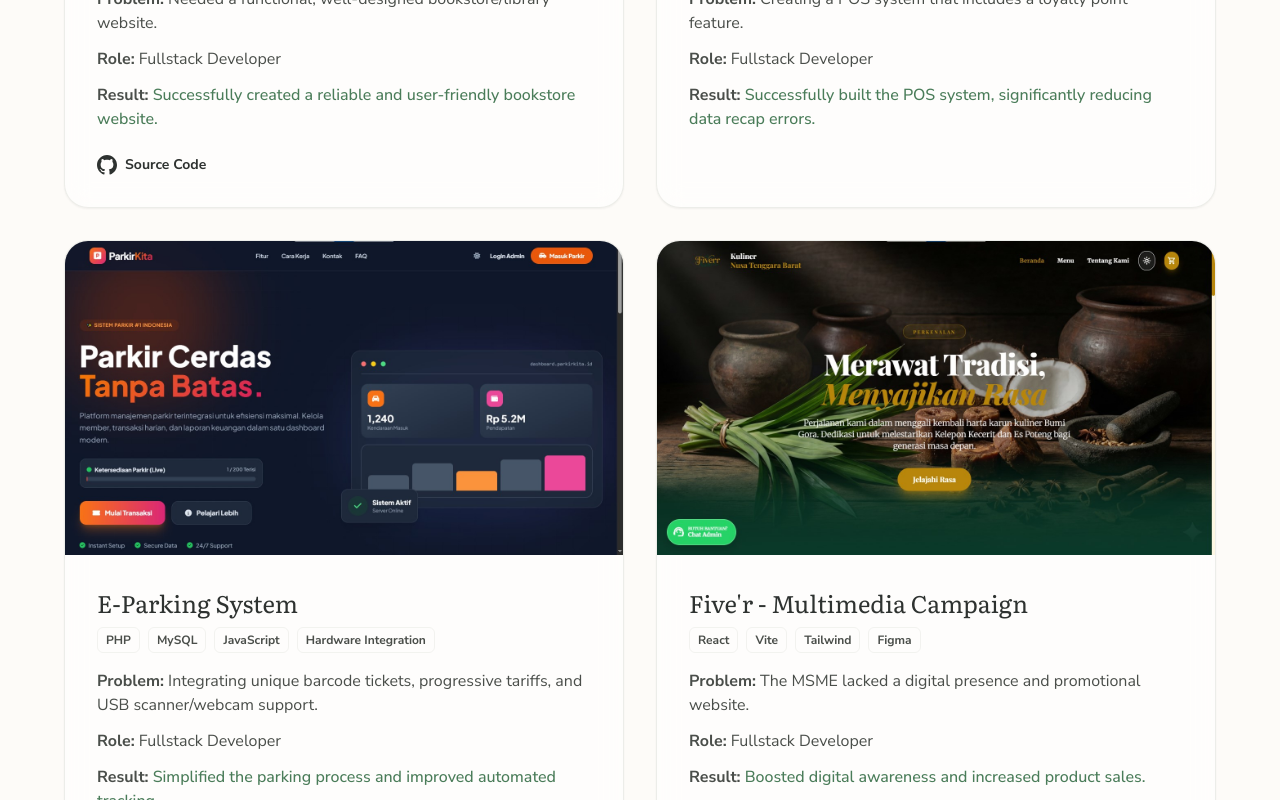
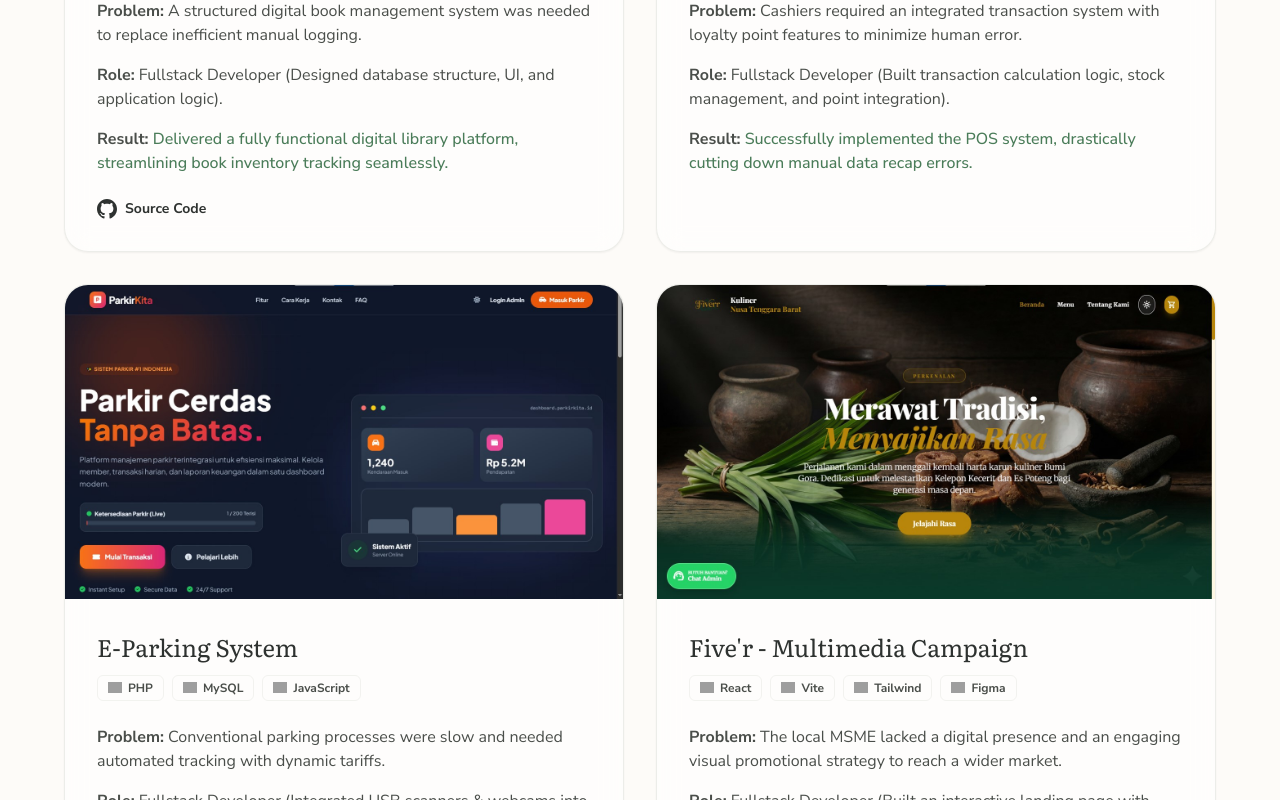
Before and after one commit to kaadutz/portfolio, a React (Vite) app: page / in a window 1280 px wide. Shown: the part 1640-2440 px from the top of the page. Built offline with nearby package versions, Linux system fonts and the light colour scheme; grey boxes are pictures that could not be loaded.

Commit message:
Refactor project data structure and tech representation
Refactor project data structure to use TechItem interface and update role descriptions. Enhance tech stack representation with icons.

```diff
--- a/src/App.tsx
+++ b/src/App.tsx
@@ -1,15 +1,20 @@
 import { useState, useEffect, useRef, useMemo, ReactNode, useCallback } from 'react';
 
 // --- TIPE DATA ---
+interface TechItem {
+  name: string;
+  id: string;
+}
+
 interface Project {
   id: number;
   title: string;
-  role: string;
+  role: Record<'en' | 'id', string>;
   desc: Record<'en' | 'id', string>;
   problem: Record<'en' | 'id', string>;
   result: Record<'en' | 'id', string>;
   image: string;
-  tech: string[];
+  tech: TechItem[];
   liveUrl?: string;
   repoUrl?: string;
 }
@@ -27,6 +32,25 @@ interface FadeInSectionProps {
   children: ReactNode;
   delay?: string;
 }
+
+// --- HELPER UNTUK IKON TEKNOLOGI (CDN DEVICON) ---
+const getIconUrl = (id: string) => {
+  const iconMap: Record<string, string> = {
+    php: "https://cdn.jsdelivr.net/gh/devicons/devicon@latest/icons/php/php-original.svg",
+    mysql: "https://cdn.jsdelivr.net/gh/devicons/devicon@latest/icons/mysql/mysql-original.svg",
+    javascript: "https://cdn.jsdelivr.net/gh/devicons/devicon@latest/icons/javascript/javascript-original.svg",
+    tailwindcss: "https://cdn.jsdelivr.net/gh/devicons/devicon@latest/icons/tailwindcss/tailwindcss-original.svg",
+    css3: "https://cdn.jsdelivr.net/gh/devicons/devicon@latest/icons/css3/css3-original.svg",
+    html5: "https://cdn.jsdelivr.net/gh/devicons/devicon@latest/icons/html5/html5-original.svg",
+    react: "https://cdn.jsdelivr.net/gh/devicons/devicon@latest/icons/react/react-original.svg",
+    vitejs: "https://cdn.jsdelivr.net/gh/devicons/devicon@latest/icons/vitejs/vitejs-original.svg",
+    figma: "https://cdn.jsdelivr.net/gh/devicons/devicon@latest/icons/figma/figma-original.svg",
+    typescript: "https://cdn.jsdelivr.net/gh/devicons/devicon@latest/icons/typescript/typescript-original.svg",
+    aws: "https://cdn.jsdelivr.net/gh/devicons/devicon@latest/icons/amazonwebservices/amazonwebservices-original-wordmark.svg",
+    git: "https://cdn.jsdelivr.net/gh/devicons/devicon@latest/icons/git/git-original.svg",
+  };
+  return iconMap[id.toLowerCase()] || "";
+};
 
 // --- KAMUS BAHASA ---
 const dict = {
@@ -60,9 +84,9 @@ const dict = {
     },
     skills: {
       title: "Core Competencies",
-      tech: "Technologies I use",
-      s1: "Web Development & Cloud",
-      s1Desc: "Skilled in full-stack development. Certified in Cloud Computing (AWS) and proficient in modern frameworks.",
+      tech: "Technologies I Use",
+      s1: "Web Development",
+      s1Desc: "Skilled in full-stack development using modern frameworks, with entry-level knowledge of Cloud Computing (AWS).",
       s2: "English Proficiency",
       s2Desc: "Achieved an outstanding TOEIC score of 950 in 2025 (highest in school). Demonstrates professional-level English for global business.",
       s3: "Adaptability & Teamwork",
@@ -109,9 +133,9 @@ const dict = {
     },
     skills: {
       title: "Kompetensi Utama",
-      tech: "Teknologi yang saya gunakan",
-      s1: "Pengembangan Web & Cloud",
-      s1Desc: "Mahir dalam pengembangan full-stack. Memiliki sertifikasi Cloud Computing (AWS) dan menguasai framework modern.",
+      tech: "Teknologi yang Saya Gunakan",
+      s1: "Pengembangan Web",
+      s1Desc: "Mahir dalam pengembangan full-stack menggunakan framework modern, disertai pemahaman dasar arsitektur Cloud Computing (AWS).",
       s2: "Kemampuan Bahasa Inggris",
       s2Desc: "Skor TOEIC 950 pada tahun 2025 (tertinggi di sekolah). Menunjukkan kemahiran bahasa Inggris profesional untuk bisnis.",
       s3: "Adaptabilitas & Kerja Tim",
@@ -135,80 +159,103 @@ const projectsData: Project[] = [
   {
     id: 1,
     title: "Libraria - E-Library Platform",
-    role: "Fullstack Developer",
+    role: {
+      en: "Fullstack Developer (Designed database structure, UI, and application logic).",
+      id: "Fullstack Developer (Merancang struktur database, antarmuka pengguna, dan alur aplikasi)."
+    },
     desc: {
       en: "A digital library management system built to efficiently handle book inventories.",
       id: "Sistem manajemen perpustakaan digital untuk mengelola inventaris buku secara efisien."
     },
     problem: {
-      en: "Needed a functional, well-designed bookstore/library website.",
-      id: "Dibutuhkan pembuatan website toko buku yang baik dan terstruktur."
+      en: "A structured digital book management system was needed to replace inefficient manual logging.",
+      id: "Kebutuhan akan sistem manajemen buku digital yang terstruktur untuk mengatasi pencatatan manual yang kurang rapi."
     },
     result: {
-      en: "Successfully created a reliable and user-friendly bookstore website.",
-      id: "Berhasil membuat website toko buku yang fungsional dan mudah digunakan."
+      en: "Delivered a fully functional digital library platform, streamlining book inventory tracking seamlessly.",
+      id: "Menghasilkan platform perpustakaan digital yang fungsional, mempermudah pelacakan inventaris buku secara otomatis."
     },
     image: "/images/projeklibraria.jpg",
-    tech: ["PHP", "MySQL", "JavaScript", "Tailwind"],
+    tech: [
+      { name: "PHP", id: "php" }, { name: "MySQL", id: "mysql" },
+      { name: "JavaScript", id: "javascript" }, { name: "Tailwind", id: "tailwindcss" }
+    ],
     repoUrl: "https://github.com/kaadutz/libraria-v1.git"
   },
   {
     id: 2,
     title: "Point of Sales (Sistem Kasir)",
-    role: "Fullstack Developer",
+    role: {
+      en: "Fullstack Developer (Built transaction calculation logic, stock management, and point integration).",
+      id: "Fullstack Developer (Membangun logika perhitungan transaksi, manajemen stok, dan integrasi poin loyalitas)."
+    },
     desc: {
       en: "A POS system designed to manage daily transactions and print receipts.",
       id: "Sistem kasir fungsional untuk mengelola transaksi harian dan mencetak struk."
     },
     problem: {
-      en: "Creating a POS system that includes a loyalty point feature.",
-      id: "Pembuatan sistem kasir yang memiliki fitur point loyalitas."
+      en: "Cashiers required an integrated transaction system with loyalty point features to minimize human error.",
+      id: "Dibutuhkan sistem pencatatan transaksi terintegrasi dengan fitur poin loyalitas untuk meminimalisir human error."
     },
     result: {
-      en: "Successfully built the POS system, significantly reducing data recap errors.",
-      id: "Berhasil membuat kasir POS dan mengurangi kesalahan rekap data manual."
+      en: "Successfully implemented the POS system, drastically cutting down manual data recap errors.",
+      id: "Sistem POS berhasil diimplementasikan, memangkas waktu rekap data manual dan menekan kesalahan perhitungan."
     },
     image: "/images/projekkasir.jpg",
-    tech: ["PHP", "MySQL", "JavaScript", "HTML/CSS"]
+    tech: [
+      { name: "PHP", id: "php" }, { name: "MySQL", id: "mysql" },
+      { name: "JavaScript", id: "javascript" }, { name: "CSS", id: "css3" }
+    ]
   },
   {
     id: 3,
     title: "E-Parking System",
-    role: "Fullstack Developer",
+    role: {
+      en: "Fullstack Developer (Integrated USB scanners & webcams into a web-based system).",
+      id: "Fullstack Developer (Mengintegrasikan hardware scanner USB & webcam ke dalam sistem berbasis web)."
+    },
     desc: {
       en: "A digital parking management system designed to track vehicle entry/exit.",
       id: "Sistem manajemen parkir digital untuk melacak keluar/masuk kendaraan."
     },
     problem: {
-      en: "Integrating unique barcode tickets, progressive tariffs, and USB scanner/webcam support.",
-      id: "Sistem parkir terintegrasi dengan tiket barcode unik, tarif progresif otomatis, scanner USB & kamera web."
+      en: "Conventional parking processes were slow and needed automated tracking with dynamic tariffs.",
+      id: "Proses parkir konvensional tergolong lambat dan membutuhkan pelacakan kendaraan otomatis dengan perhitungan tarif dinamis."
     },
     result: {
-      en: "Simplified the parking process and improved automated tracking.",
-      id: "Mempermudah proses parkir dan pelacakan kendaraan secara otomatis."
+      en: "Accelerated vehicle entry/exit processes with unique barcode ticketing and accurate progressive tariffs.",
+      id: "Mempercepat proses keluar-masuk kendaraan dengan tiket barcode unik dan perhitungan tarif progresif otomatis yang akurat."
     },
     image: "/images/projekparkir.jpg",
-    tech: ["PHP", "MySQL", "JavaScript", "Hardware Integration"],
+    tech: [
+      { name: "PHP", id: "php" }, { name: "MySQL", id: "mysql" }, { name: "JavaScript", id: "javascript" }
+    ],
     repoUrl: "https://github.com/kaadutz/parkirkita.git"
   },
   {
     id: 4,
     title: "Five'r - Multimedia Campaign",
-    role: "Fullstack Developer",
+    role: {
+      en: "Fullstack Developer (Built an interactive landing page with aesthetic visual elements).",
+      id: "Fullstack Developer (Membangun landing page interaktif dengan elemen animasi visual estetik)."
+    },
     desc: {
       en: "A creative digital promotional campaign for traditional Indonesian snacks.",
       id: "Kampanye promosi digital kreatif untuk jajanan tradisional Indonesia."
     },
     problem: {
-      en: "The MSME lacked a digital presence and promotional website.",
-      id: "Tidak adanya website promosi untuk usaha UMKM tersebut."
+      en: "The local MSME lacked a digital presence and an engaging visual promotional strategy to reach a wider market.",
+      id: "UMKM lokal membutuhkan presensi digital dan strategi promosi visual yang menarik untuk menjangkau pasar yang lebih luas."
     },
     result: {
-      en: "Boosted digital awareness and increased product sales.",
-      id: "Membuat penjualan produk UMKM meningkat melalui presensi digital."
+      en: "Elevated brand awareness and directly contributed to a notable increase in MSME product sales.",
+      id: "Meningkatkan kesadaran merek (brand awareness) dan secara langsung berkontribusi pada peningkatan volume penjualan produk."
     },
     image: "/images/projekfiver.jpg",
-    tech: ["React", "Vite", "Tailwind", "Figma"],
+    tech: [
+      { name: "React", id: "react" }, { name: "Vite", id: "vitejs" },
+      { name: "Tailwind", id: "tailwindcss" }, { name: "Figma", id: "figma" }
+    ],
     liveUrl: "https://fiver-ntb.vercel.app/"
   }
 ];
@@ -250,6 +297,11 @@ const LinkedInIcon = () => (
 const InstagramIcon = () => (
   <svg viewBox="0 0 24 24" className="w-5 h-5 fill-current" xmlns="http://www.w3.org/2000/svg"><path d="M12 2.163c3.204 0 3.584.012 4.85.07 3.252.148 4.771 1.691 4.919 4.919.058 1.265.069 1.645.069 4.849 0 3.205-.012 3.584-.069 4.849-.149 3.225-1.664 4.771-4.919 4.919-1.266.058-1.644.07-4.85.07-3.204 0-3.584-.012-4.849-.07-3.26-.149-4.771-1.699-4.919-4.92-.058-1.265-.07-1.644-.07-4.849 0-3.204.013-3.583.07-4.849.149-3.227 1.664-4.771 4.919-4.919 1.266-.057 1.645-.069 4.849-.069zm0-2.163c-3.259 0-3.667.014-4.947.072-4.358.2-6.78 2.618-6.98 6.98-.059 1.281-.073 1.689-.073 4.948 0 3.259.014 3.668.072 4.948.2 4.358 2.618 6.78 6.98 6.98 1.281.058 1.689.072 4.948.072 3.259 0 3.668-.014 4.948-.072 4.354-.2 6.782-2.618 6.979-6.98.059-1.28.073-1.689.073-4.948 0-3.259-.014-3.667-.072-4.947-.196-4.354-2.617-6.78-6.979-6.98-1.281-.059-1.69-.073-4.949-.073zm0 5.838c-3.403 0-6.162 2.759-6.162 6.162s2.759 6.163 6.162 6.163 6.162-2.759 6.162-6.163c0-3.403-2.759-6.162-6.162-6.162zm0 10.162c-2.209 0-4-1.79-4-4 0-2.209 1.791-4 4-4s4 1.791 4 4c0 2.21-1.791 4-4 4zm6.406-11.845c-.796 0-1.441.645-1.441 1.44s.645 1.44 1.441 1.44c.795 0 1.439-.645 1.439-1.44s-.644-1.44-1.439-1.44z"/></svg>
 );
+const EmailIcon = () => (
+  <svg viewBox="0 0 24 24" className="w-5 h-5 fill-current" xmlns="http://www.w3.org/2000/svg">
+    <path d="M20 4H4c-1.1 0-1.99.9-1.99 2L2 18c0 1.1.9 2 2 2h16c1.1 0 2-.9 2-2V6c0-1.1-.9-2-2-2zm0 4l-8 5-8-5V6l8 5 8-5v2z"/>
+  </svg>
+);
 
 // --- CUSTOM COMPONENTS ---
 const CursorSpotlight = () => {
@@ -278,7 +330,7 @@ const FloatingParticles = () => {
 
   const particles = useMemo(() => {
     if (prefersReduced) return [];
-    const count = window.innerWidth < 768 ? 12 : 25; // Optimasi jumlah di mobile
+    const count = window.innerWidth < 768 ? 12 : 25;
     return Array.from({ length: count }).map((_, i) => ({
       id: i, x: Math.random() * 100, y: Math.random() * 100,
       size: Math.random() * 3 + 1, duration: Math.random() * 10 + 10, delay: Math.random() * 5,
@@ -438,6 +490,20 @@ function App(): JSX.Element {
     }
   }, [isMobileMenuOpen, closeMobileMenu]);
 
+  // List Tech Stack untuk animasi Marquee
+  const allTechSkills: TechItem[] = [
+    { name: 'React', id: 'react' },
+    { name: 'TypeScript', id: 'typescript' },
+    { name: 'Tailwind', id: 'tailwindcss' },
+    { name: 'PHP', id: 'php' },
+    { name: 'MySQL', id: 'mysql' },
+    { name: 'JavaScript', id: 'javascript' },
+    { name: 'AWS', id: 'aws' },
+    { name: 'Git', id: 'git' },
+    { name: 'HTML5', id: 'html5' },
+    { name: 'CSS3', id: 'css3' },
+  ];
+
   return (
     <div className="bg-background text-on-background dark:bg-gray-900 dark:text-gray-100 min-h-screen flex flex-col overflow-x-hidden scroll-smooth selection:bg-primary-container selection:text-on-primary-container transition-colors duration-500 relative">
       <div className="fixed inset-0 z-0 h-full w-full bg-[linear-gradient(to_right,#80808012_1px,transparent_1px),linear-gradient(to_bottom,#80808012_1px,transparent_1px)] bg-[size:24px_24px] pointer-events-none"></div>
@@ -535,21 +601,30 @@ function App(): JSX.Element {
               {projectsData.map((proj, index) => (
                 <FadeInSection key={proj.id} delay={`${index * 150}ms`}>
                   <div className="group flex flex-col h-full bg-white/50 dark:bg-gray-800/30 backdrop-blur-md rounded-3xl overflow-hidden border border-outline-variant/30 dark:border-gray-700/50 hover:border-primary/50 dark:hover:border-primary-fixed/50 transition-all duration-500 hover:-translate-y-2 shadow-sm hover:shadow-lg">
+
                     <div className="relative w-full aspect-video overflow-hidden bg-surface-variant/50 dark:bg-gray-900/50">
                       <img src={proj.image} alt={proj.title} loading="lazy" decoding="async" className="w-full h-full object-cover object-top transform group-hover:scale-105 transition-transform duration-700 ease-in-out" />
                     </div>
+
                     <div className="p-6 md:p-8 flex flex-col flex-grow">
-                      <h3 className="font-headline text-2xl text-on-background dark:text-white mb-2">{proj.title}</h3>
-                      <div className="flex flex-wrap gap-2 mb-4">
-                        {proj.tech.map((tech, i) => (
-                          <span key={i} className="px-2 py-1 text-[10px] sm:text-xs font-bold font-label rounded-md bg-surface-variant dark:bg-gray-700 text-on-surface-variant dark:text-gray-300 border border-outline-variant/20">{tech}</span>
+                      <h3 className="font-headline text-2xl text-on-background dark:text-white mb-3">{proj.title}</h3>
+
+                      {/* Tech Badges with Icons */}
+                      <div className="flex flex-wrap gap-2 mb-6">
+                        {proj.tech.map((t, i) => (
+                          <span key={i} className="flex items-center gap-1.5 px-2.5 py-1 text-[10px] sm:text-xs font-bold font-label rounded-md bg-surface-variant/50 dark:bg-gray-700/50 text-on-surface-variant dark:text-gray-200 border border-outline-variant/20">
+                            {getIconUrl(t.id) && <img src={getIconUrl(t.id)} alt={t.name} className="w-3.5 h-3.5 object-contain" />}
+                            {t.name}
+                          </span>
                         ))}
                       </div>
-                      <div className="space-y-3 font-body text-sm md:text-base text-on-surface-variant dark:text-gray-400 mb-6 flex-grow">
+
+                      <div className="space-y-4 font-body text-sm md:text-base text-on-surface-variant dark:text-gray-400 mb-6 flex-grow">
                         <p><strong>{t.projects.problem}</strong> {proj.problem[lang]}</p>
-                        <p><strong>{t.projects.role}</strong> {proj.role}</p>
+                        <p><strong>{t.projects.role}</strong> {proj.role[lang]}</p>
                         <p><strong>{t.projects.result}</strong> <span className="text-primary dark:text-primary-fixed font-medium">{proj.result[lang]}</span></p>
                       </div>
+
                       <div className="flex gap-4 mt-auto">
                         {proj.repoUrl && (
                           <a href={proj.repoUrl} target="_blank" rel="noreferrer" className="flex items-center text-sm font-bold text-on-background dark:text-gray-300 hover:text-primary transition-colors"><GithubIcon /><span className="ml-2">{t.projects.repo}</span></a>
@@ -613,7 +688,8 @@ function App(): JSX.Element {
                 <div className="h-px bg-outline-variant/50 dark:bg-gray-800 flex-grow ml-8 hidden md:block"></div>
               </div>
             </FadeInSection>
-            <div className="grid grid-cols-1 md:grid-cols-3 gap-8 mb-12">
+
+            <div className="grid grid-cols-1 md:grid-cols-3 gap-8 mb-20">
               <FadeInSection delay="100ms">
                 <div className="bg-white/50 dark:bg-gray-800/30 p-8 rounded-2xl border border-outline-variant/30 dark:border-gray-700/50 hover:border-primary/50 dark:hover:border-primary-fixed/50 transition-all h-full">
                   <span className="material-symbols-outlined text-primary dark:text-primary-fixed text-4xl mb-6 bg-primary/10 dark:bg-primary-fixed/10 p-4 rounded-xl inline-block">computer</span>
@@ -637,15 +713,35 @@ function App(): JSX.Element {
               </FadeInSection>
             </div>
 
-            {/* Tech Badges */}
+            {/* Tech Stack Marquee Animation */}
             <FadeInSection delay="400ms">
-              <div className="text-center mt-16">
-                <h4 className="font-label text-sm uppercase tracking-widest text-on-surface-variant dark:text-gray-400 mb-6">{t.skills.tech}</h4>
-                <div className="flex flex-wrap justify-center gap-4">
-                  {['React', 'TypeScript', 'Tailwind', 'PHP', 'MySQL', 'JavaScript', 'AWS', 'Git'].map(tech => (
-                    <span key={tech} className="px-6 py-3 font-bold font-label rounded-full bg-surface dark:bg-gray-800 text-on-background dark:text-white border border-outline-variant/20 shadow-sm hover:scale-105 transition-transform">{tech}</span>
-                  ))}
+              <div className="text-center">
+                <h4 className="font-label text-sm uppercase tracking-widest text-on-surface-variant dark:text-gray-400 mb-8">{t.skills.tech}</h4>
+
+                <div className="relative w-full overflow-hidden flex bg-surface-variant/20 dark:bg-gray-800/30 py-8 rounded-3xl border border-outline-variant/20">
+                  <div className="flex animate-marquee whitespace-nowrap hover:[animation-play-state:paused]">
+                    {/* Render dua kali untuk ilusi infinite loop */}
+                    {[...allTechSkills, ...allTechSkills].map((tech, i) => (
+                      <div key={i} className="inline-flex flex-col items-center justify-center w-32 shrink-0 grayscale hover:grayscale-0 transition-all duration-300 hover:scale-110 cursor-default">
+                        <img src={getIconUrl(tech.id)} alt={tech.name} className="h-12 w-12 md:h-14 md:w-14 object-contain mb-4 drop-shadow-sm" />
+                        <span className="font-label text-[10px] md:text-xs font-bold tracking-widest text-on-surface-variant dark:text-gray-400">{tech.name}</span>
+                      </div>
+                    ))}
+                  </div>
+
+                  {/* CSS untuk Marquee */}
+                  <style dangerouslySetInnerHTML={{ __html: `
+                    @keyframes marquee {
+                      0% { transform: translateX(0); }
+                      100% { transform: translateX(-50%); }
+                    }
+                    .animate-marquee {
+                      animation: marquee 20s linear infinite;
+                      width: max-content;
+                    }
+                  `}} />
                 </div>
+
               </div>
             </FadeInSection>
           </div>
@@ -715,10 +811,12 @@ function App(): JSX.Element {
               © {new Date().getFullYear()} Raka Anugrah Satya. <br/> {t.footer}
             </p>
           </div>
+
           <ul className="flex items-center gap-6 font-label text-sm tracking-wide">
             <li><a className="text-tertiary-fixed dark:text-gray-400 hover:text-white transition-colors flex items-center gap-2" href="https://www.linkedin.com/in/raka-anugrah-satya/" target="_blank" rel="noreferrer" aria-label="LinkedIn"><LinkedInIcon /></a></li>
             <li><a className="text-tertiary-fixed dark:text-gray-400 hover:text-white transition-colors flex items-center gap-2" href="https://www.instagram.com/rakaa_204/" target="_blank" rel="noreferrer" aria-label="Instagram"><InstagramIcon /></a></li>
             <li><a className="text-tertiary-fixed dark:text-gray-400 hover:text-white transition-colors flex items-center gap-2" href="https://github.com/kaadutz" target="_blank" rel="noreferrer" aria-label="GitHub"><GithubIcon /></a></li>
+            <li><a className="text-tertiary-fixed dark:text-gray-400 hover:text-white transition-colors flex items-center gap-2" href="mailto:rakacembol@gmail.com" aria-label="Email"><EmailIcon /></a></li>
           </ul>
         </div>
       </footer>
```
